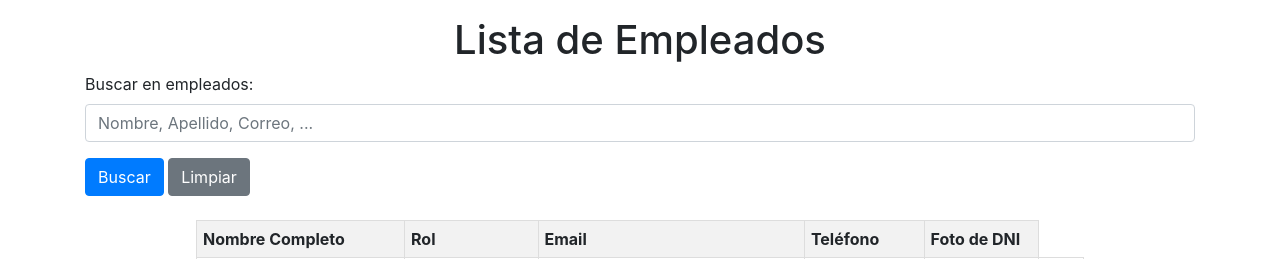
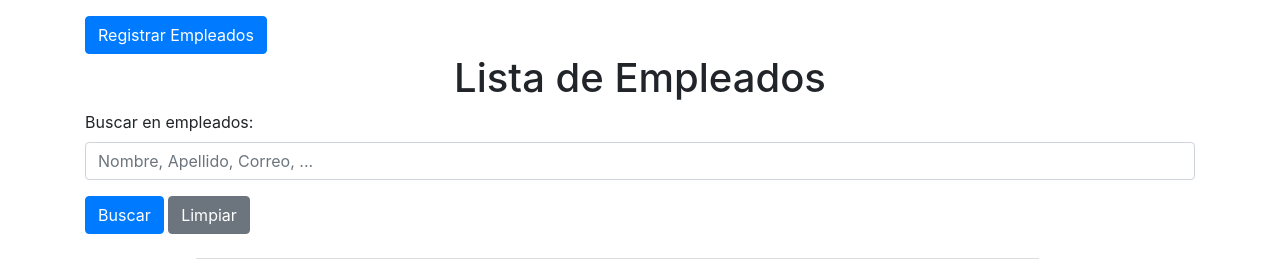
Before and after one commit to Holiwis1/mi_proyecto, a Django app: page /empleados/ in a window 1280 px wide. Shown: the part 56-315 px from the top of the page. Run offline with Django 5.2, Linux system fonts and the light colour scheme; data comes from the database, SQL or seed files in the repository; some libraries are stand-ins or nearby versions.

Commit message:
botón registro empleados

```diff
--- a/core/templates/core/lista_empleados.html
+++ b/core/templates/core/lista_empleados.html
@@ -104,6 +104,7 @@
 {% endblock %}
 
 {% block content %}
+<a href="{% url 'registro_empleado' %}" class="btn btn-primary register-btn">Registrar Empleados</a>
     <h1 class="text-center">Lista de Empleados</h1>
     <form method="GET" class="mb-4">
         <div class="form-group">
```
